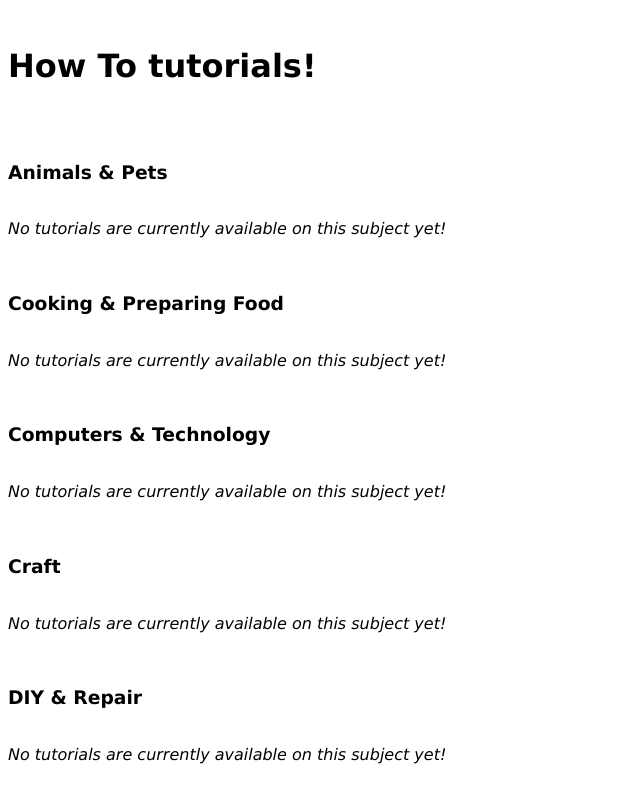
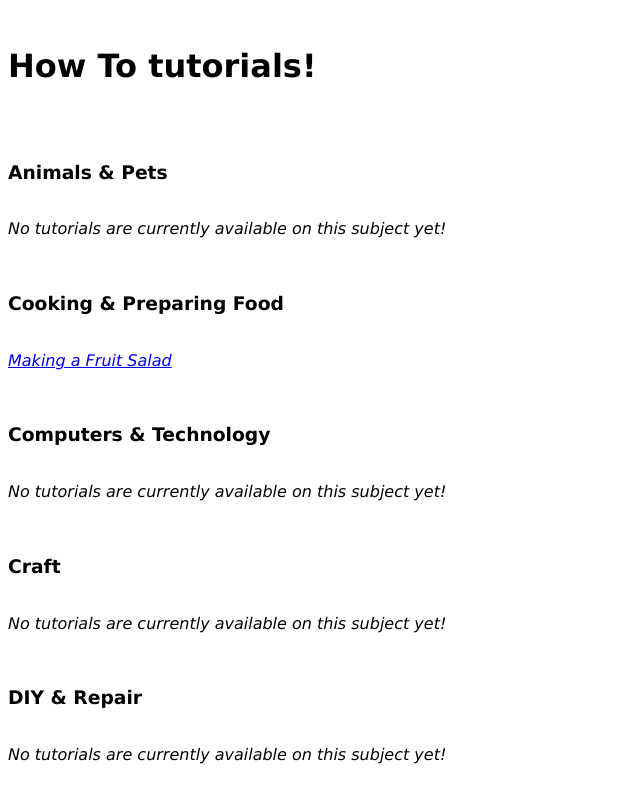
Before and after one commit to iliketocode/howto, a plain HTML site: page index.html in a window 1280 px wide. Shown: the whole page, without its empty margins (0-640 px from the left). Drawn offline with Linux system fonts and the light colour scheme.

Commit message:
Update index.html

```diff
--- a/index.html
+++ b/index.html
@@ -12,7 +12,7 @@
 <br>
 <h3><b><font face="verdana" color="black">Cooking & Preparing Food</font></b></h3>
 <br>
-<i><font face="verdana" color="black">No tutorials are currently available on this subject yet!</font></i>
+<i><font face="verdana" color="black"><a href="iliketocode.github.io/howto/cooking/fruitsalad">Making a Fruit Salad</a></font></i>
 <br>
 <br>
 <br>
```
